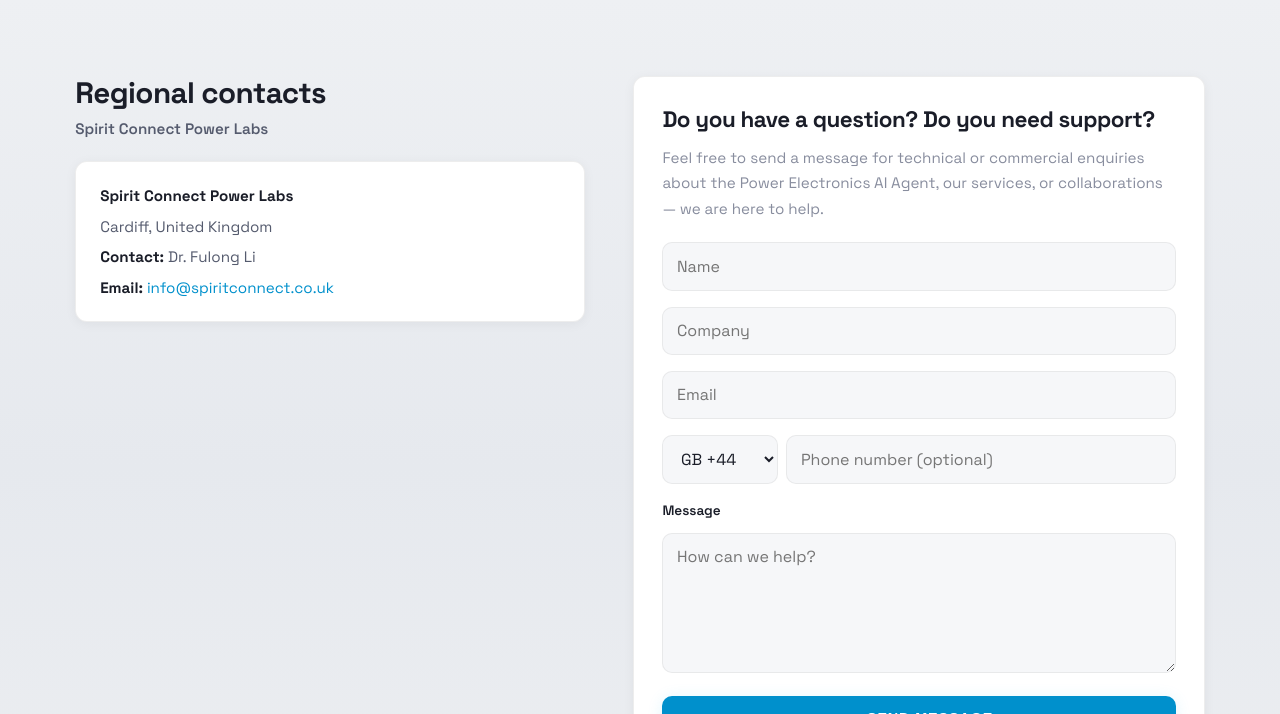
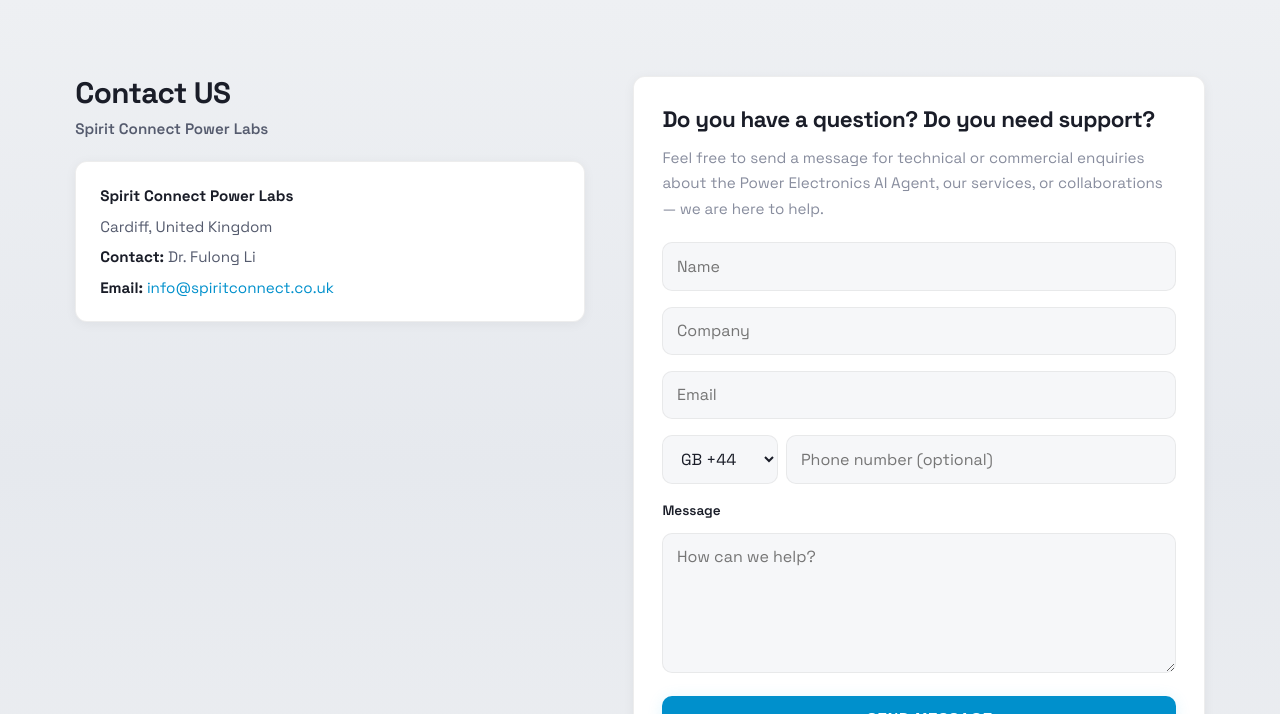
Before and after one commit to FulongLi/spiritconnect.github.io, a Jekyll site: the page built from contact.md, in a window 1280 px wide and 900 px high, scrolled down 653 px, cut to the strip 186-900 px from the top of the window. Built offline with Jekyll 4.4.1, drawn with Linux system fonts in a browser that asks for light colours.

Commit message:
Update contact.md

```diff
--- a/contact.md
+++ b/contact.md
@@ -30,7 +30,7 @@
     </p>
     <div class="contact-layout">
       <div class="contact-regions">
-        <h2>Regional contacts</h2>
+        <h2>Contact US</h2>
         <p class="contact-regions-lead">Spirit Connect Power Labs</p>
         <div class="contact-region-list">
           <div class="card contact-region-card">
```
